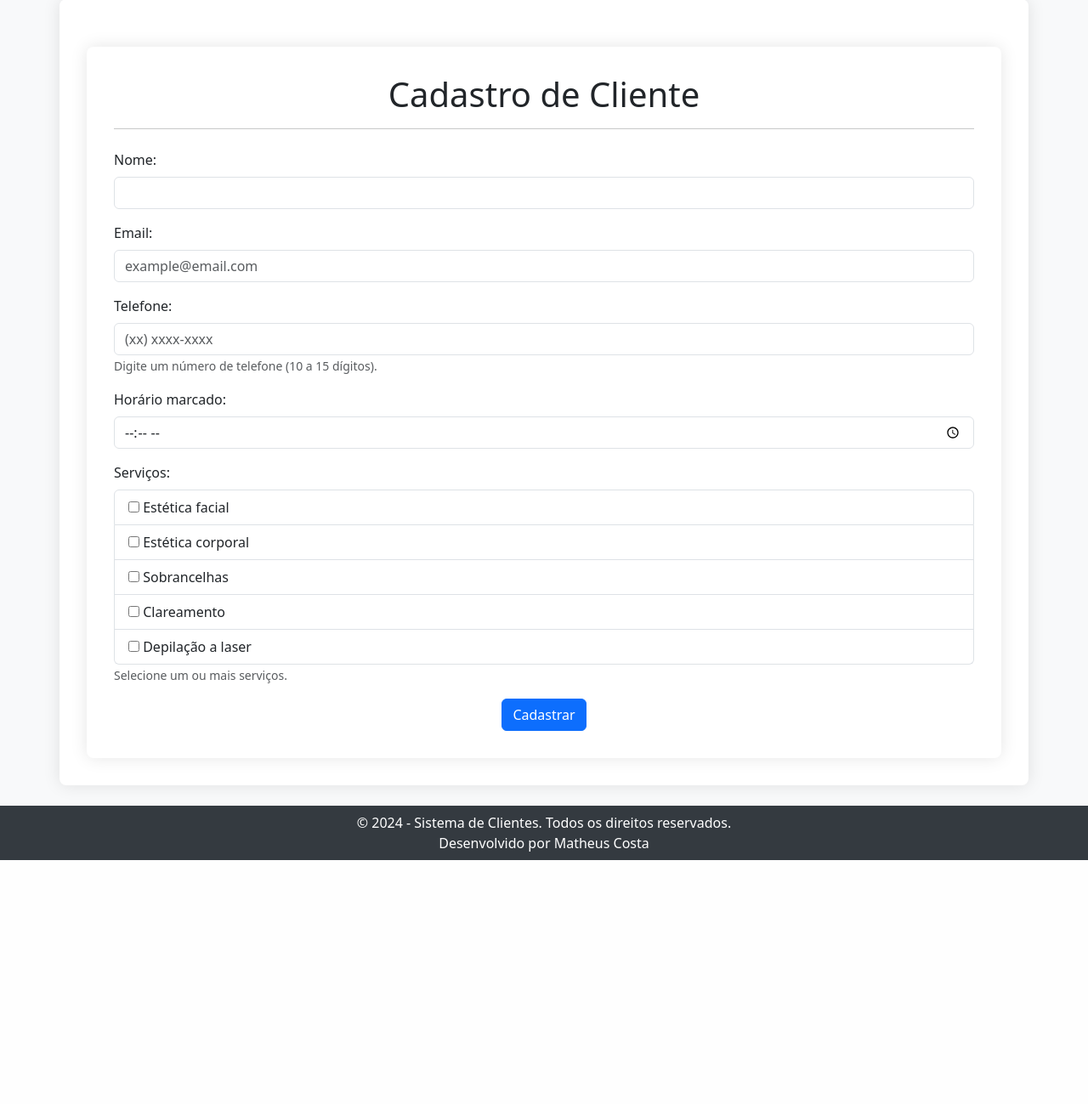
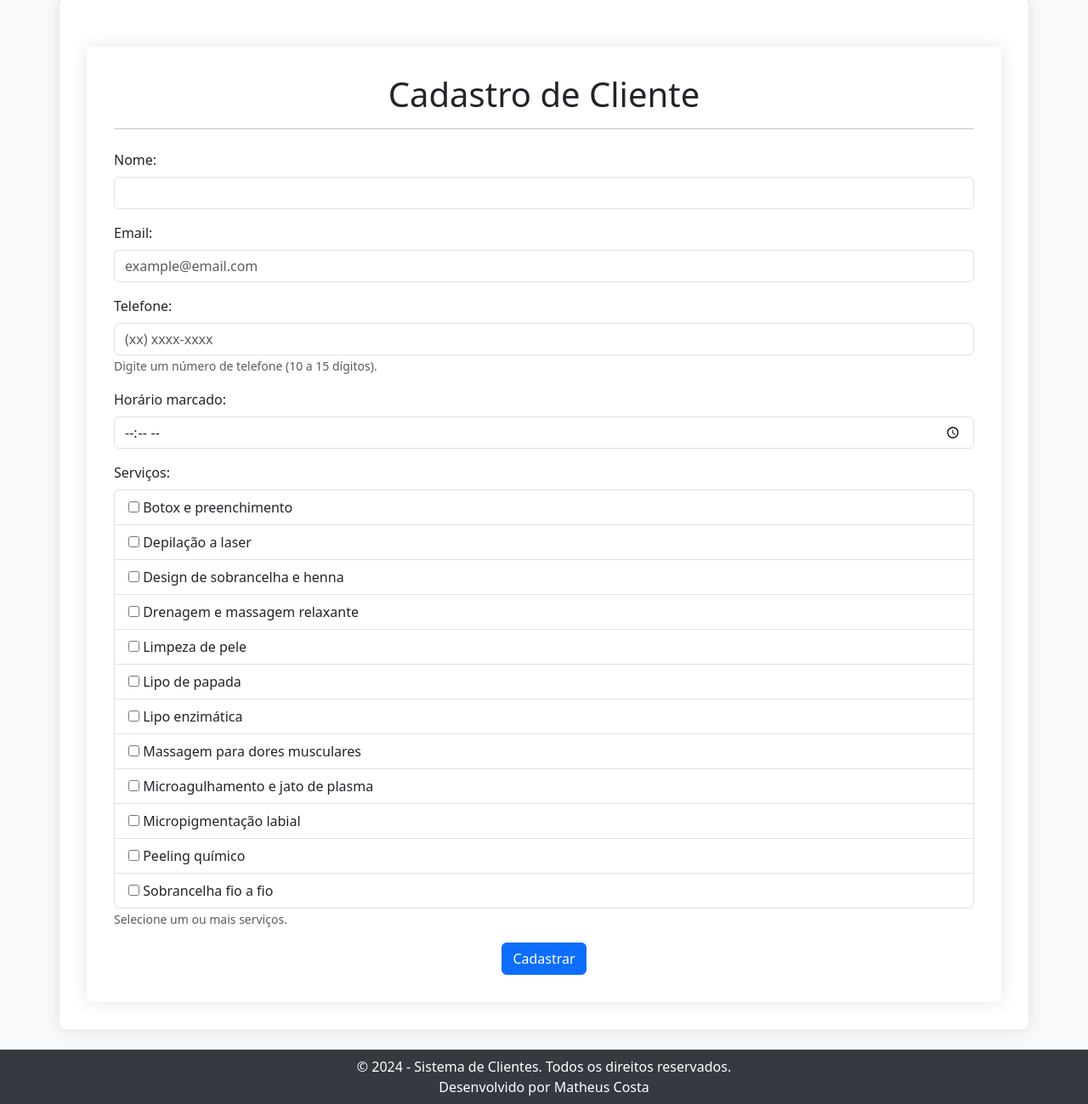
Before and after one commit to CostaFullStack/Cadastro-clientes, a Flask app: page /add-cliente/ in a window 1280 px wide. Shown: the part 81-1380 px from the top of the page at 85% size. Before the commit the page ends 1093 px from the top, so only its background shows below. Run offline with Flask 3, Linux system fonts and the light colour scheme.

Commit message:
ajustando o html

```diff
--- a/templates/add-cliente.html
+++ b/templates/add-cliente.html
@@ -1,60 +1,146 @@
-{% extends 'base.html' %}
-
-{% block conteudo %}
+{% extends 'base.html' %} {% block conteudo %}
 <div class="container mt-4">
   <h1 class="text-center text-dark">Cadastro de Cliente</h1>
   <hr />
 
   {% if error %}
-    <div class="alert alert-danger" role="alert">
-        {{ error }}
-    </div>
+  <div class="alert alert-danger" role="alert">{{ error }}</div>
   {% endif %}
 
   <form action="{{ url_for('add_cliente') }}" method="POST" class="mt-4">
     <div class="mb-3">
       <label class="form-label">Nome:</label>
-            <input class="form-control" type="text" name="nome" value="{{ nome }}" required />
+      <input
+        class="form-control"
+        type="text"
+        name="nome"
+        value="{{ nome }}"
+        required
+      />
     </div>
 
     <div class="mb-3">
       <label class="form-label">Email:</label>
-            <input class="form-control" type="email" name="email" value="{{ email }}" placeholder="example@email.com" />
+      <input
+        class="form-control"
+        type="email"
+        name="email"
+        value="{{ email }}"
+        placeholder="example@email.com"
+      />
     </div>
 
     <div class="mb-3">
       <label class="form-label">Telefone:</label>
-            <input class="form-control" type="tel" name="telefone" value="{{ telefone }}" required pattern="[0-9]{10,15}" placeholder="(xx) xxxx-xxxx" />
-            <small class="form-text text-muted">Digite um número de telefone (10 a 15 dígitos).</small>
+      <input
+        class="form-control"
+        type="tel"
+        name="telefone"
+        value="{{ telefone }}"
+        required
+        pattern="[0-9]{10,15}"
+        placeholder="(xx) xxxx-xxxx"
+      />
+      <small class="form-text text-muted"
+        >Digite um número de telefone (10 a 15 dígitos).</small
+      >
     </div>
 
     <div class="mb-3">
       <label class="form-label">Horário marcado:</label>
-            <input class="form-control" type="time" name="horario" value="{{ horario }}" required />
+      <input
+        class="form-control"
+        type="time"
+        name="horario"
+        value="{{ horario }}"
+        required
+      />
     </div>
 
     <div class="mb-3">
       <label class="form-label">Serviços:</label>
       <ul class="list-group" id="servicos">
         <li class="list-group-item">
-                    <input type="checkbox" name="servicos" value="Estética facial" id="servico1" {% if selected_servicos and 'Estética facial' in selected_servicos %} checked {% endif %}>
-                    <label for="servico1">Estética facial</label>
+          <input type="checkbox" name="servicos" value="Botox e preenchimento"
+          id="servico4" {% if selected_servicos and 'Botox e preenchimento' in
+          selected_servicos %} checked {% endif %}>
+          <label for="servico4">Botox e preenchimento</label>
+        </li>
+
+        <li class="list-group-item">
+          <input type="checkbox" name="servicos" value="Depilacao a laser"
+          id="servico5" {% if selected_servicos and 'Depilacao a laser' in
+          selected_servicos %} checked {% endif %}>
+          <label for="servico5">Depilação a laser</label>
+        </li>
+
+        <li class="list-group-item">
+          <input type="checkbox" name="servicos" value="Design de sobrancelha e
+          henna" id="servico5" {% if selected_servicos and 'Design de
+          sobrancelha e henna' in selected_servicos %} checked {% endif %}>
+          <label for="servico5">Design de sobrancelha e henna</label>
+        </li>
+
+        <li class="list-group-item">
+          <input type="checkbox" name="servicos" value="Drenagem e massagem
+          relaxante" id="servico5" {% if selected_servicos and 'Drenagem e
+          massagem relaxante' in selected_servicos %} checked {% endif %}>
+          <label for="servico5">Drenagem e massagem relaxante</label>
+        </li>
+
+        <li class="list-group-item">
+          <input type="checkbox" name="servicos" value="Limpeza de pele"
+          id="servico1" {% if selected_servicos and 'Limpeza de pele' in
+          selected_servicos %} checked {% endif %}>
+          <label for="servico1">Limpeza de pele</label>
+        </li>
+
+        <li class="list-group-item">
+          <input type="checkbox" name="servicos" value="Lipo de papada"
+          id="servico3" {% if selected_servicos and 'Lipo de papada' in
+          selected_servicos %} checked {% endif %}>
+          <label for="servico3">Lipo de papada</label>
+        </li>
+
+        <li class="list-group-item">
+          <input type="checkbox" name="servicos" value="Lipo enzimatica"
+          id="servico5" {% if selected_servicos and 'Lipo enzimatica' in
+          selected_servicos %} checked {% endif %}>
+          <label for="servico5">Lipo enzimática</label>
+        </li>
+
+        <li class="list-group-item">
+          <input type="checkbox" name="servicos" value="Massagem para dores
+          musculares" id="servico5" {% if selected_servicos and 'Massagem para
+          dores musculares' in selected_servicos %} checked {% endif %}>
+          <label for="servico5">Massagem para dores musculares</label>
         </li>
         <li class="list-group-item">
-                    <input type="checkbox" name="servicos" value="Estética corporal" id="servico2" {% if selected_servicos and 'Estética corporal' in selected_servicos %} checked {% endif %}>
-                    <label for="servico2">Estética corporal</label>
+          <input type="checkbox" name="servicos" value="Microagulhamento e jato
+          de plasma" id="servico5" {% if selected_servicos and 'Microagulhamento
+          e jato de plasma' in selected_servicos %} checked {% endif %}>
+          <label for="servico5">Microagulhamento e jato de plasma</label>
         </li>
+
         <li class="list-group-item">
-                    <input type="checkbox" name="servicos" value="Sobrancelhas" id="servico3" {% if selected_servicos and 'Sobrancelhas' in selected_servicos %} checked {% endif %}>
-                    <label for="servico3">Sobrancelhas</label>
+          <input type="checkbox" name="servicos" value="Micropigmentacao labial"
+          id="servico5" {% if selected_servicos and 'Micropigmentacao labial' in
+          selected_servicos %} checked {% endif %}>
+          <label for="servico5">Micropigmentação labial</label>
         </li>
+
         <li class="list-group-item">
-                    <input type="checkbox" name="servicos" value="Clareamento" id="servico4" {% if selected_servicos and 'Clareamento' in selected_servicos %} checked {% endif %}>
-                    <label for="servico4">Clareamento</label>
+          <input type="checkbox" name="servicos" value="Peeling químico"
+          id="servico2" {% if selected_servicos and 'Peeling químico' in
+          selected_servicos %} checked {% endif %}>
+          <label for="servico2">Peeling químico</label>
         </li>
+
         <li class="list-group-item">
-                    <input type="checkbox" name="servicos" value="Depilação a laser" id="servico5" {% if selected_servicos and 'Depilação a laser' in selected_servicos %} checked {% endif %}>
-                    <label for="servico5">Depilação a laser</label>
+          <input type="checkbox" name="servicos" value="Sobrancelha fio a fio"
+          id="servico5" {% if selected_servicos and 'Sobrancelha fio a fio' in
+          selected_servicos %} checked {% endif %}>
+          <label for="servico5">Sobrancelha fio a fio</label>
         </li>
       </ul>
       <small class="form-text text-muted">Selecione um ou mais serviços.</small>
```
Lines whose indentation alone changed are shown as unchanged.
